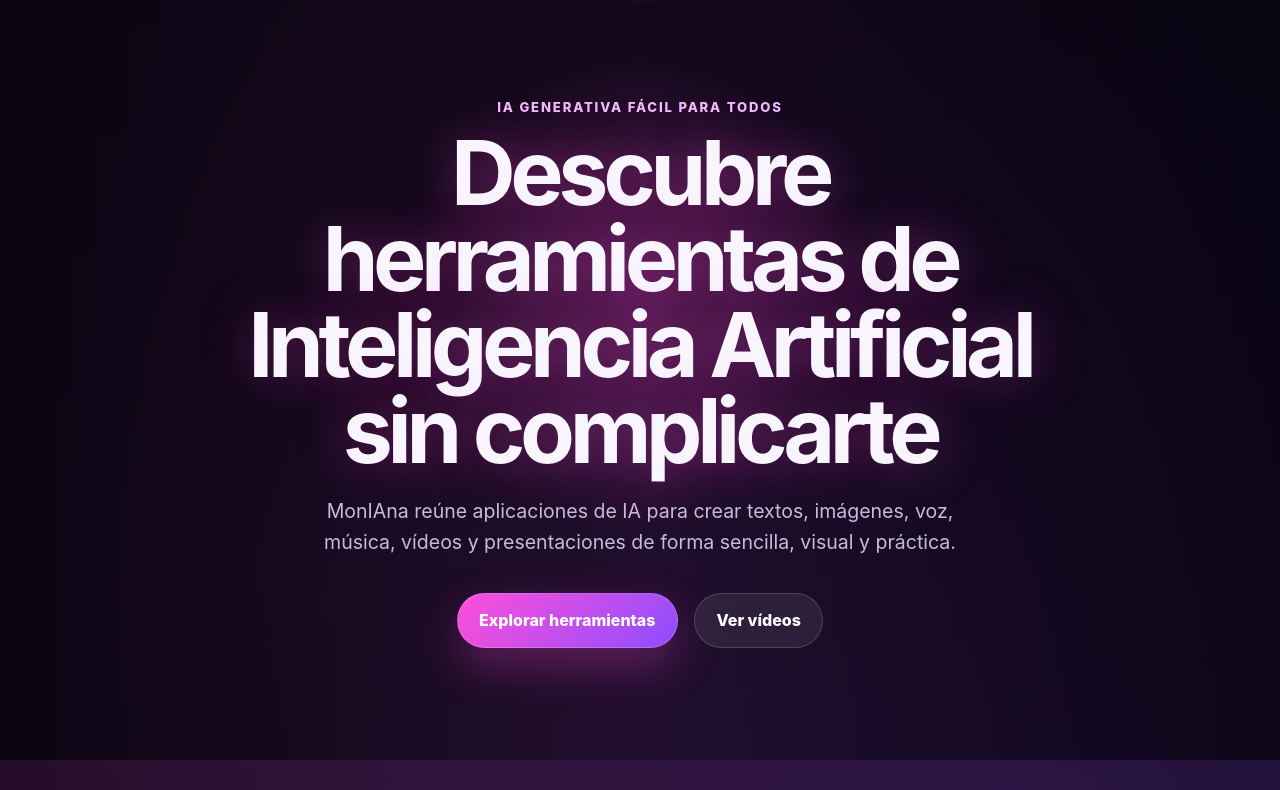
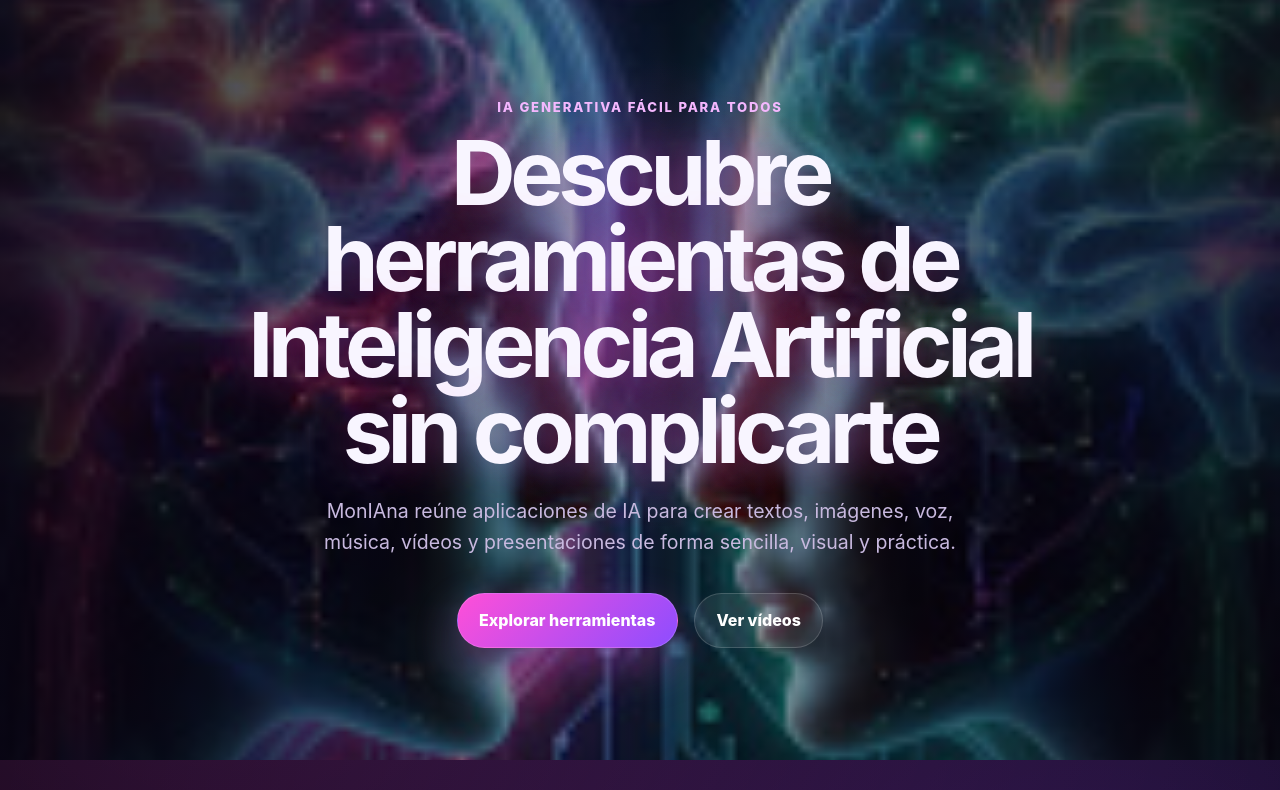
Before and after one commit to monicaramosmoreno/moniana-web, a plain HTML site: page index.html in a window 1280 px wide. Shown: the part 102-892 px from the top of the page. Drawn offline with Linux system fonts and the light colour scheme.

Commit message:
Update styles.css

```diff
--- a/styles.css
+++ b/styles.css
@@ -148,7 +148,7 @@ a {
   justify-content: center;
   background:
     linear-gradient(90deg, rgba(8, 4, 17, 0.9), rgba(8, 4, 17, 0.35), rgba(8, 4, 17, 0.82)),
-    url("images/hero-moniana.jpg") center/cover no-repeat;
+    url("hero-moniana.jpg") center/cover no-repeat;
   text-align: center;
   padding: 7rem 1rem;
 }
```
